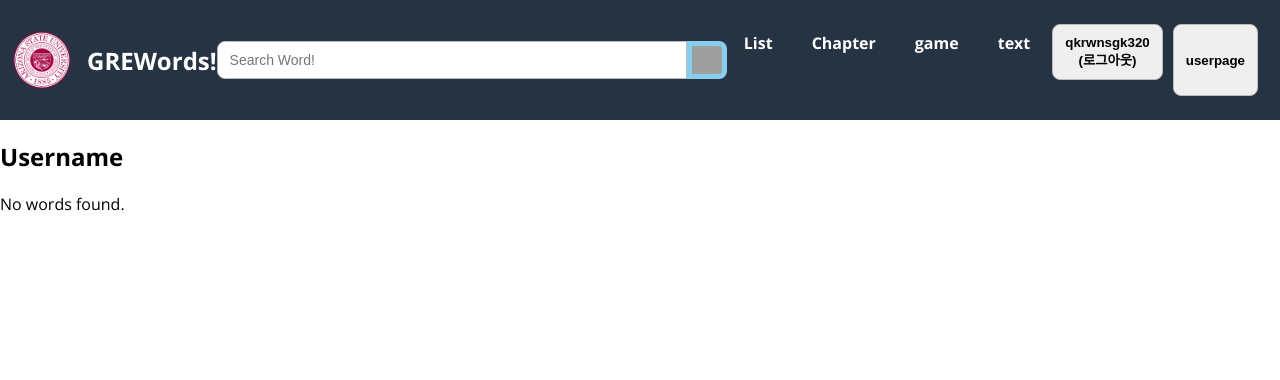
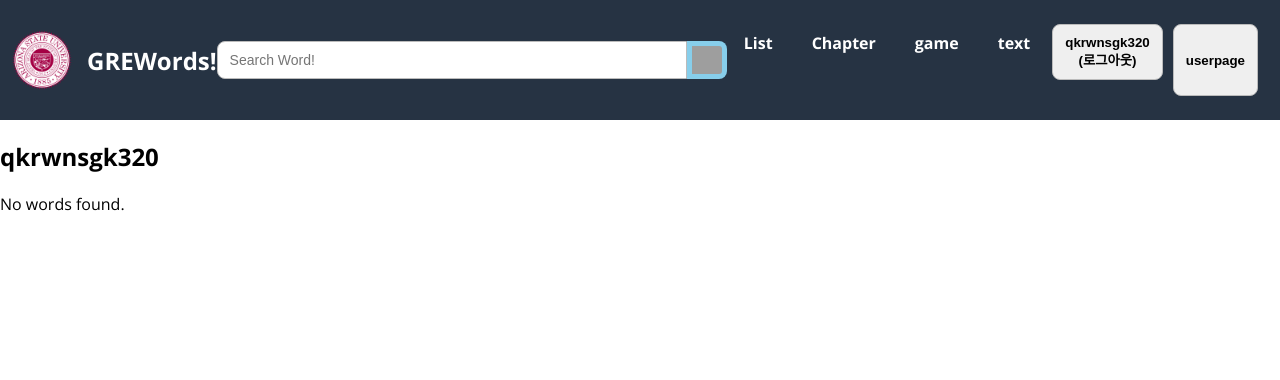
Before and after one commit to isin5435/KA98, a Django app: page /userPage/ in a window 1280 px wide. Shown: the top 380 px of the page. Run offline with Django 4.2, Linux system fonts and the light colour scheme; a user stored in the database is signed in; grey boxes are pictures that could not be loaded.

Commit message:
userpage-username

```diff
--- a/templates/Project/userPage.html
+++ b/templates/Project/userPage.html
@@ -12,7 +12,7 @@
   </head>
  <body>
     {% include "Project/navbar.html" %}
-    <h2>Username</h2>
+    <h2>{{user.username}}</h2>
     {% if userWords %}
         {% for userVocab in userWords %}
         <form action="{% url 'delete_word' userVocab.id %}" method="post">
```
